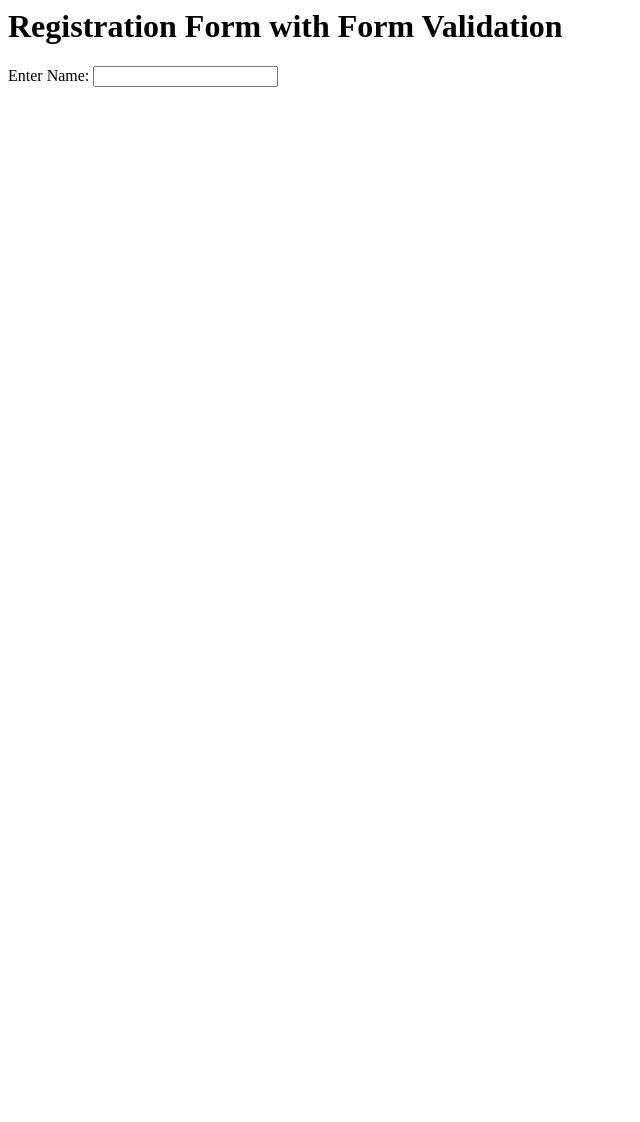
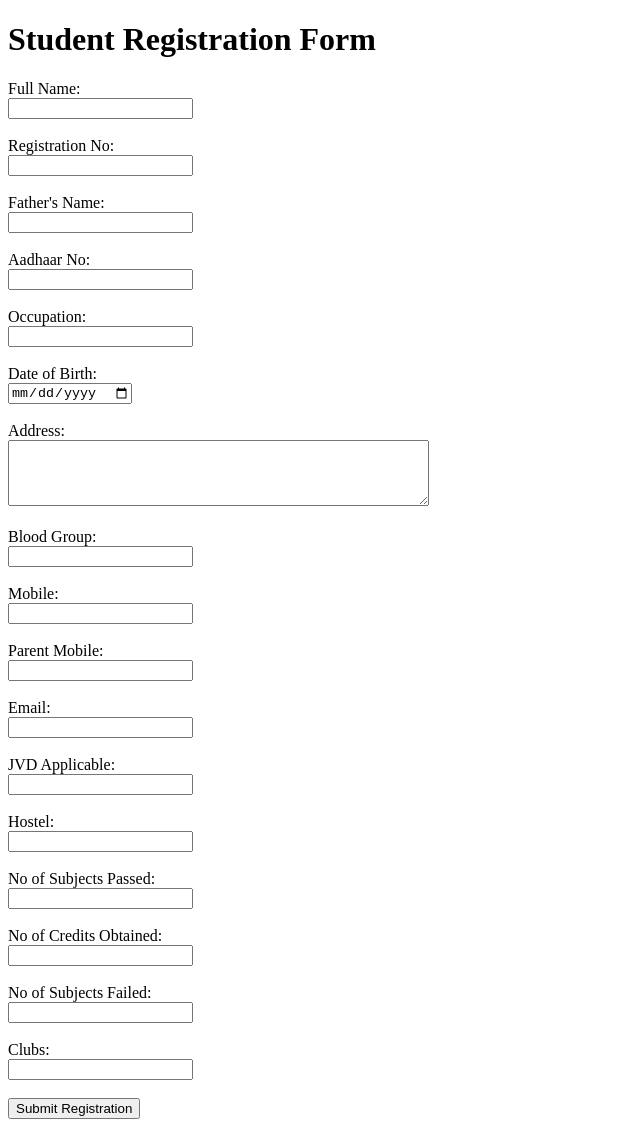
Before and after one commit to srikarbenikam/srikarbenikam.github.io, a plain HTML site: page registrationForm.html in a window 1280 px wide. Shown: the whole page, without its empty margins (0-640 px from the left). Before the commit the page ends 800 px from the top, so only its background shows below. Drawn offline with Linux system fonts and the light colour scheme.

Commit message:
registrationForm.html

```diff
--- a/registrationForm.html
+++ b/registrationForm.html
@@ -1,12 +1,86 @@
-<html>
-    <head>
-        <title>HTML Form</title>
-    </head>
-    <body>
-        <h1>Registration Form with Form Validation</h1>
-        <form action="" method="POST">
-            <label for="name">Enter Name:</label>
-            <input type="text" name="name"/>
-        </form>
-    </body>
+<!DOCTYPE html>
+<html lang="en">
+<head>
+    <meta charset="UTF-8">
+    <meta name="viewport" content="width=device-width, initial-scale=1.0">
+    <title>Student Registration Form</title>
+</head>
+<body>
+
+    <h1>Student Registration Form</h1>
+
+    <form action="/submit_registration" method="POST">
+        <!-- Full Name -->
+        <label for="full_name">Full Name:</label><br>
+        <input type="text" id="full_name" name="full_name" required><br><br>
+
+        <!-- Registration No -->
+        <label for="reg_no">Registration No:</label><br>
+        <input type="text" id="reg_no" name="reg_no" required><br><br>
+
+        <!-- Father's Name -->
+        <label for="father_name">Father's Name:</label><br>
+        <input type="text" id="father_name" name="father_name" required><br><br>
+
+        <!-- Aadhaar No -->
+        <label for="aadhaar_no">Aadhaar No:</label><br>
+        <input type="text" id="aadhaar_no" name="aadhaar_no" required><br><br>
+
+        <!-- Occupation -->
+        <label for="occupation">Occupation:</label><br>
+        <input type="text" id="occupation" name="occupation" required><br><br>
+
+        <!-- Date of Birth -->
+        <label for="dob">Date of Birth:</label><br>
+        <input type="date" id="dob" name="dob" required><br><br>
+
+        <!-- Address -->
+        <label for="address">Address:</label><br>
+        <textarea id="address" name="address" rows="4" cols="50" required>  </textarea><br><br>
+
+        <!-- Blood Group -->
+        <label for="blood_group">Blood Group:</label><br>
+        <input type="text" id="blood_group" name="blood_group"  required><br><br>
+
+        <!-- Mobile -->
+        <label for="mobile">Mobile:</label><br>
+        <input type="tel" id="mobile" name="mobile" required><br><br>
+
+        <!-- Parent Mobile -->
+        <label for="parent_mobile">Parent Mobile:</label><br>
+        <input type="tel" id="parent_mobile" name="parent_mobile"  required><br><br>
+
+        <!-- Email -->
+        <label for="email">Email:</label><br>
+        <input type="email" id="email" name="email" required><br><br>
+
+        <!-- JVD Applicable -->
+        <label for="jvd_applicable">JVD Applicable:</label><br>
+        <input type="text" id="jvd_applicable" name="jvd_applicable"  required><br><br>
+
+        <!-- Hostel -->
+        <label for="hostel">Hostel:</label><br>
+        <input type="text" id="hostel" name="hostel" required><br><br>
+
+        <!-- No of Subjects Passed -->
+        <label for="subjects_passed">No of Subjects Passed:</label><br>
+        <input type="number" id="subjects_passed" name="subjects_passed"  required><br><br>
+
+        <!-- No of Credits Obtained -->
+        <label for="credits_obtained">No of Credits Obtained:</label><br>
+        <input type="number" id="credits_obtained" name="credits_obtained"  required><br><br>
+
+        <!-- No of Subjects Failed -->
+        <label for="subjects_failed">No of Subjects Failed:</label><br>
+        <input type="number" id="subjects_failed" name="subjects_failed"required><br><br>
+
+        <!-- Clubs -->
+        <label for="clubs">Clubs:</label><br>
+        <input type="text" id="clubs" name="clubs"required><br><br>
+
+        <!-- Submit Button -->
+        <input type="submit" value="Submit Registration">
+    </form>
+
+</body>
 </html>
```
